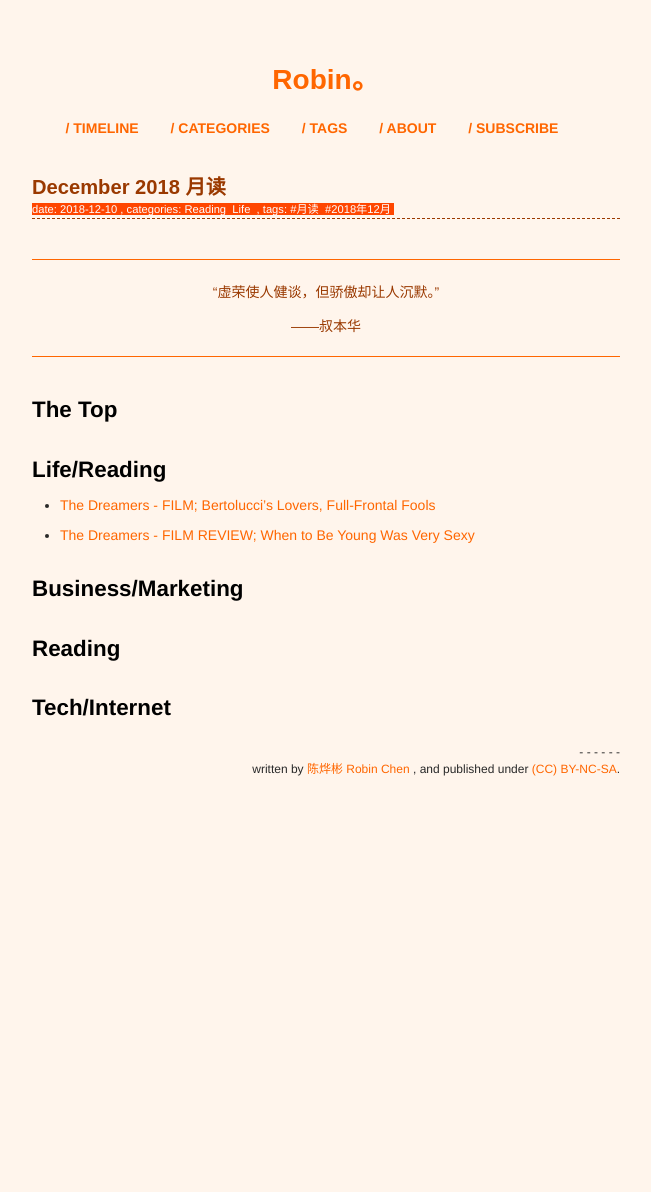
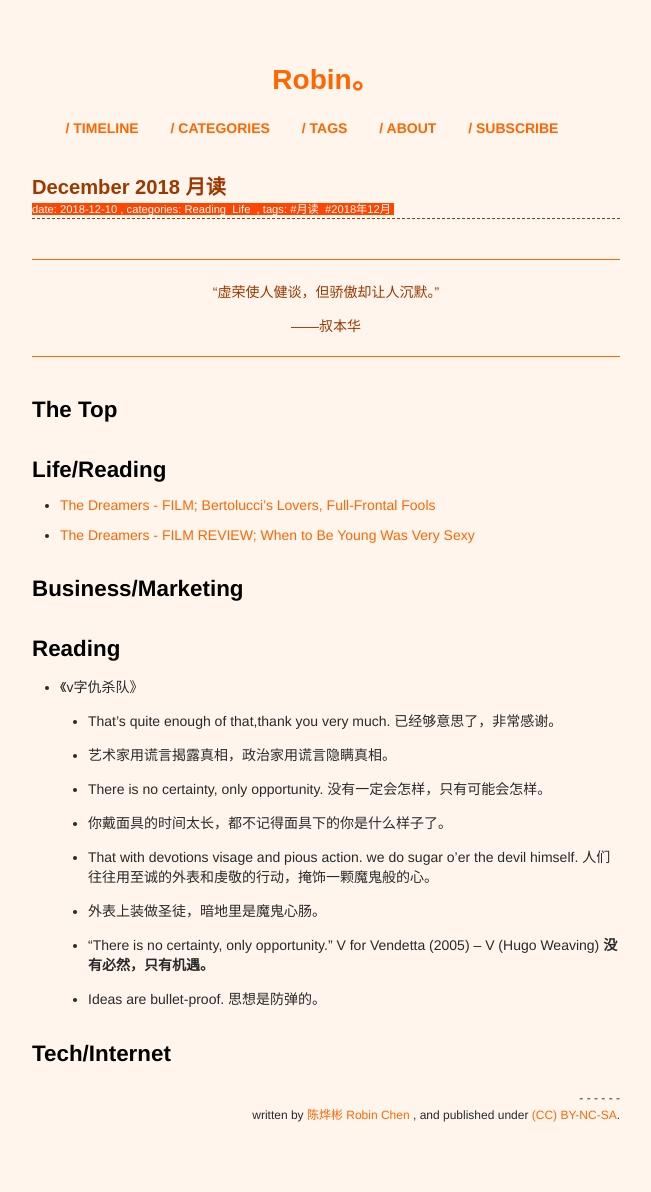
Before and after one commit to xianyuxmu/xianyuxmu.github.io, a Jekyll site: the page built from _posts/2018-12-10-monthly-reading.md, in a window 1280 px wide. Shown: the whole page, without its empty margins (314-965 px from the left). Built offline with Jekyll 4.4.1, drawn with Linux system fonts in a browser that asks for light colours; comment, search, counter and statistics services are not loaded; before the commit the page ends 900 px from its top, so only the background shows below that.

Commit message:
《v字仇杀队》

```diff
--- a/_posts/2018-12-10-monthly-reading.md
+++ b/_posts/2018-12-10-monthly-reading.md
@@ -30,4 +30,16 @@ tags:
 ## Reading
 
 
+- 《v字仇杀队》
+	- That's quite enough of that,thank you very much. 已经够意思了，非常感谢。
+	- 艺术家用谎言揭露真相，政治家用谎言隐瞒真相。
+	- There is no certainty, only opportunity. 没有一定会怎样，只有可能会怎样。
+	- 你戴面具的时间太长，都不记得面具下的你是什么样子了。
+	- That with devotions visage and pious action. we do sugar o'er the devil himself. 人们往往用至诚的外表和虔敬的行动，掩饰一颗魔鬼般的心。
+	- 外表上装做圣徒，暗地里是魔鬼心肠。
+	- “There is no certainty, only opportunity.” V for Vendetta (2005) – V (Hugo Weaving)  **没有必然，只有机遇。**
+	- Ideas are bullet-proof. 思想是防弹的。
+
+
+
 ## Tech/Internet
```
